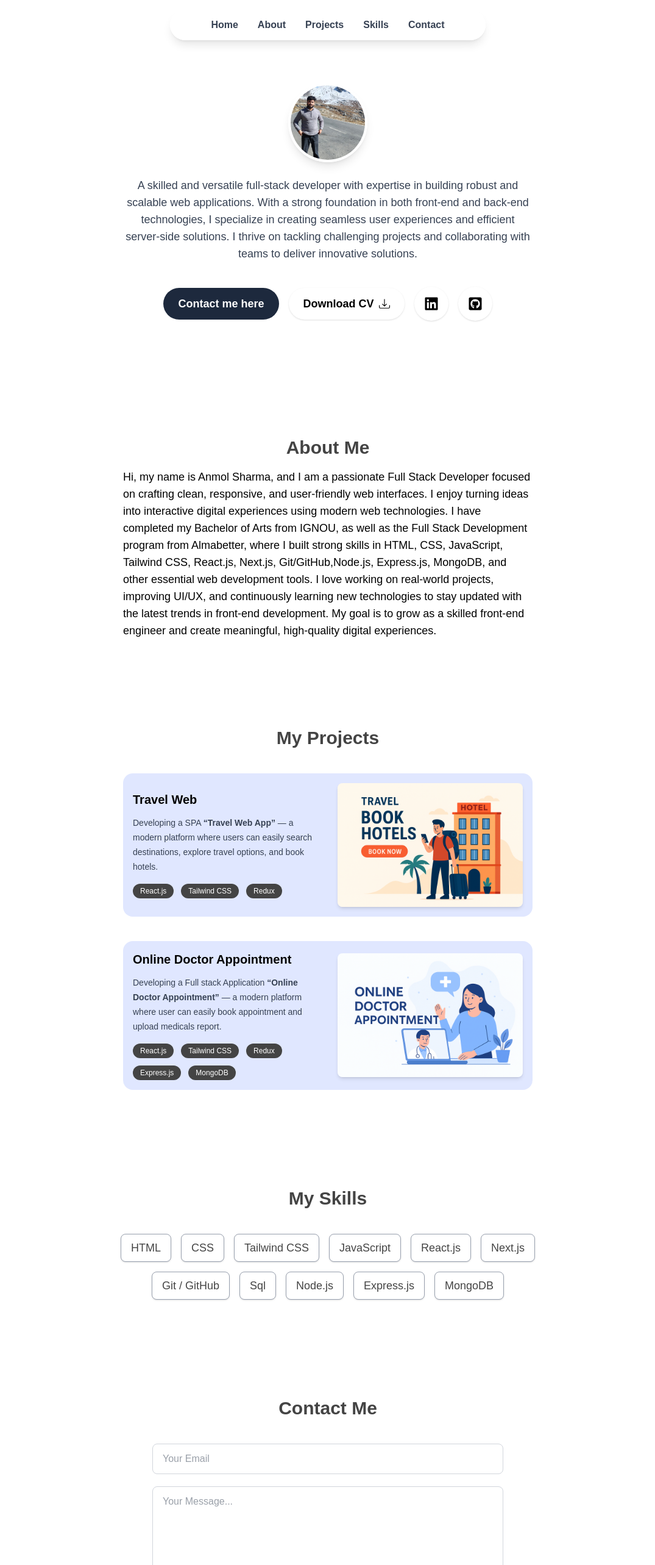
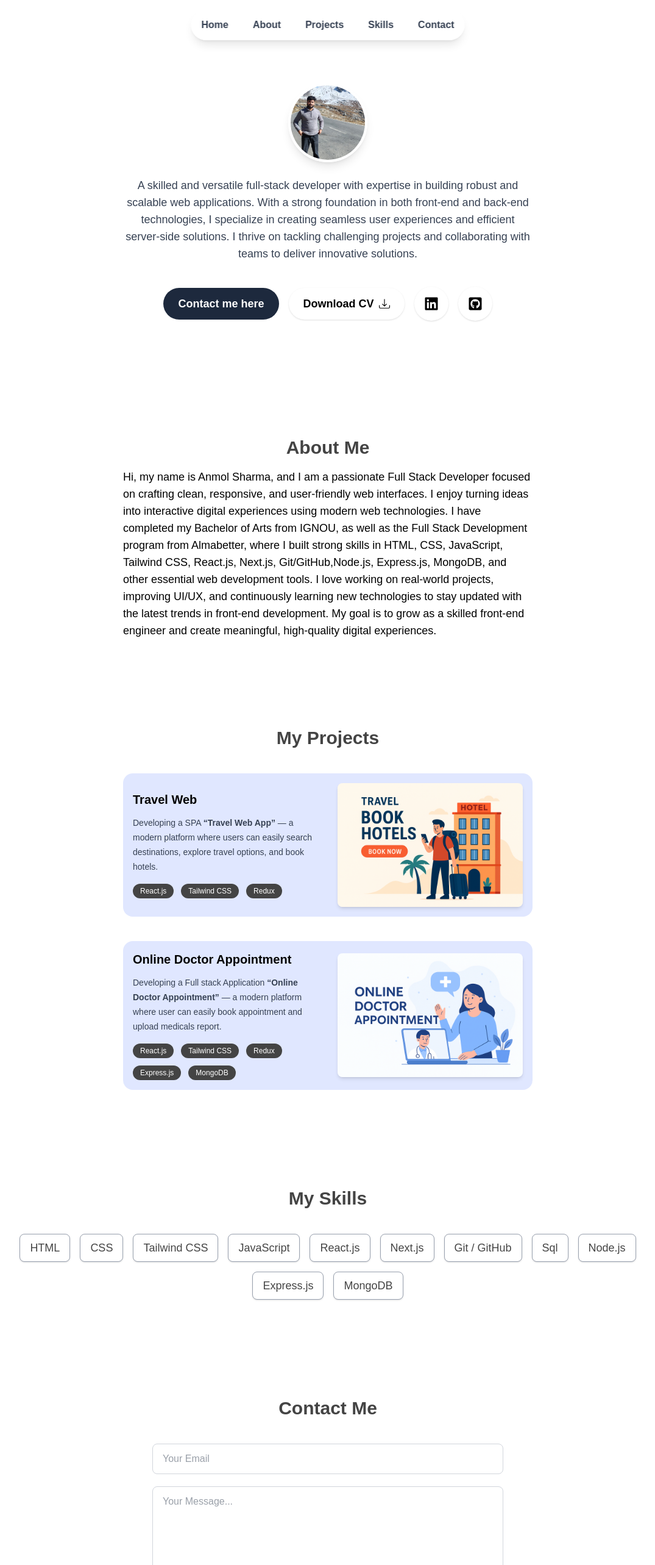
Before and after one commit to Anmolsharma1228/MyPortfolio, a React (Vite) app: page / in a window 1280 px wide. Shown: the top 2566 px of the page at 61% size, without its empty margins (102-1177 px from the left). Built offline with nearby package versions, Linux system fonts and the light colour scheme.

Commit message:
fix navbar error

```diff
--- a/src/Pages/Home.jsx
+++ b/src/Pages/Home.jsx
@@ -233,7 +233,7 @@ export const Home = () => {
         whileInView={{ opacity: 1, y: 0 }}
         transition={{ duration: 0.8 }}
         viewport={{ once: true }}
-        className="pt-40 px-6 w-[800px] mx-auto select-none"
+        className="pt-40 px-6 mx-auto select-none"
       >
         {" "}
         <h2 className="text-center text-3xl font-semibold text-[#444444] mb-10">
--- a/src/components/Navbar.jsx
+++ b/src/components/Navbar.jsx
@@ -2,19 +2,18 @@ import React from "react";
 
 export const Navbar = () => {
   return (
-    <nav className="fixed top-4 left-1/2 -translate-x-1/2 z-50 w-[600px] px-3">
+    <nav className="fixed top-4 left-1/2 -translate-x-1/2 z-50 px-3">
       <div
         className="
           bg-white/80 backdrop-blur-lg
           flex flex-wrap justify-center items-center
-          gap-3 sm:gap-5 md:gap-8
+          gap-3 sm:gap-5 md:gap-10
           px-4 py-3
           shadow-lg
           font-semibold
           text-gray-700
           border border-white/50
           rounded-full
-          max-w-[90%]
           mx-auto
         "
       >
```
